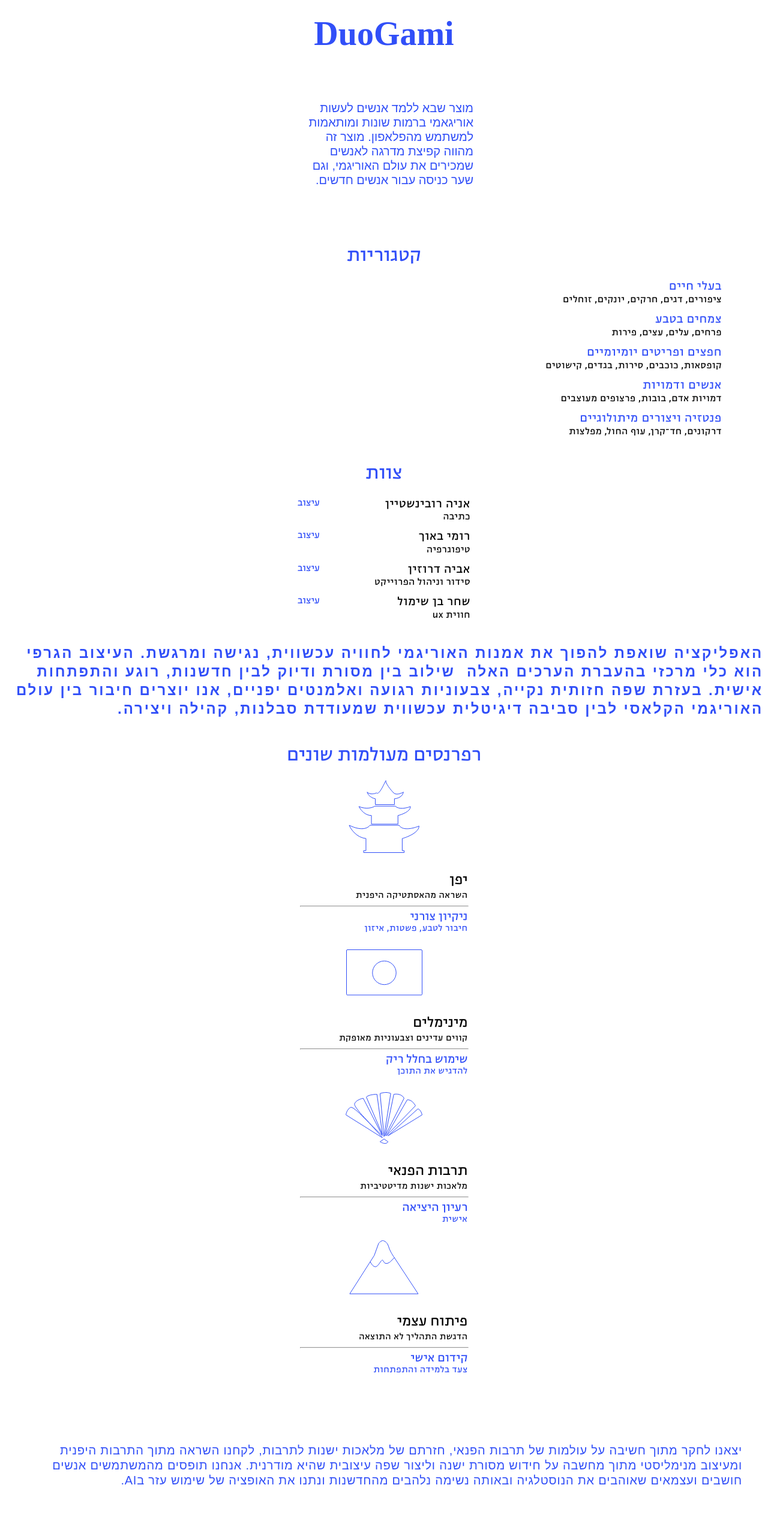
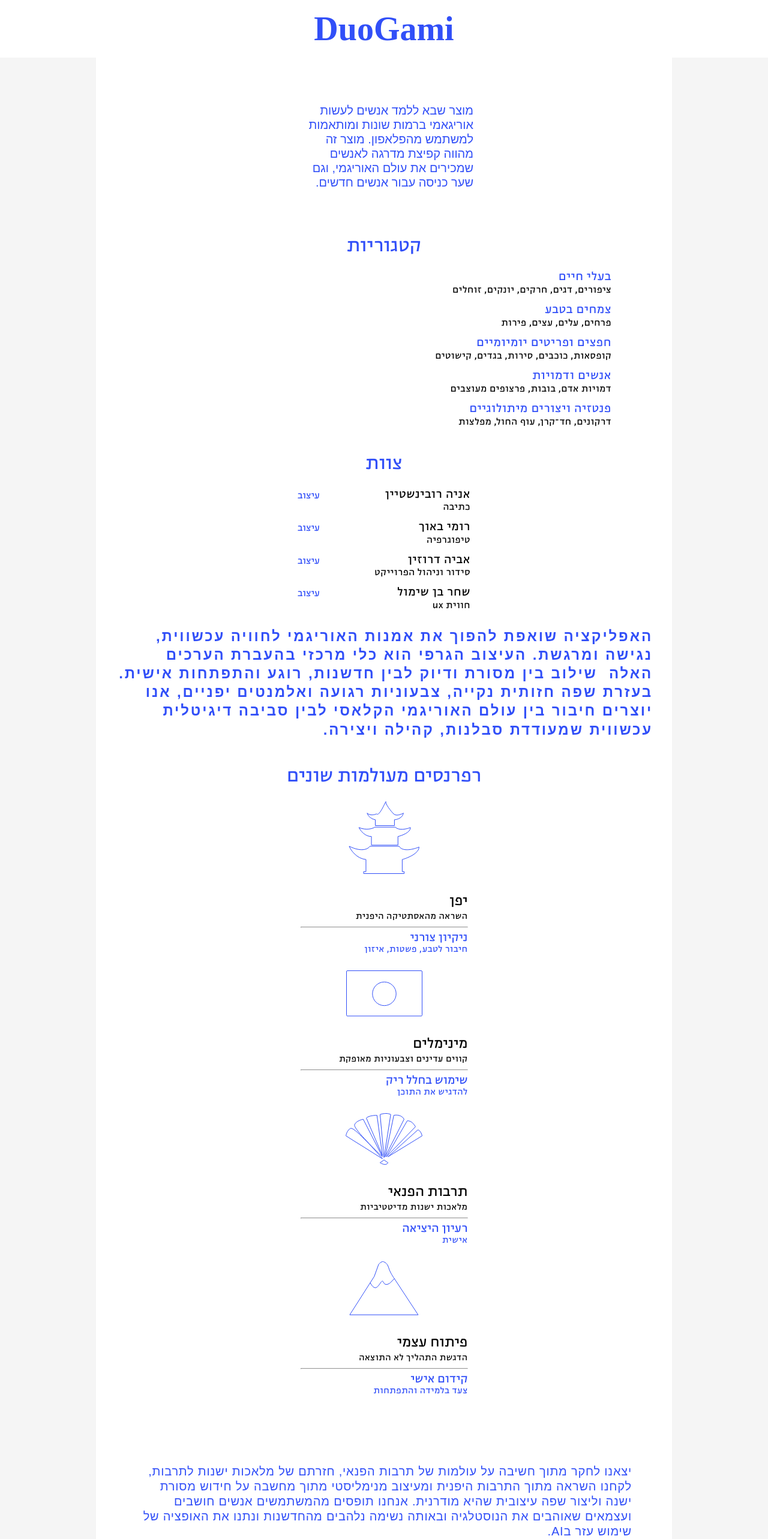
Before and after one commit to shirabercovici/shira-app, a Next.js app: page /design in a window 1280 px wide. Shown: the top 2566 px of the page at 60% size. Built offline with nearby package versions, Linux system fonts and the light colour scheme; a web font is replaced by a local one.

Commit message:
fix the css load problem in the design page

```diff
--- a/app/(desing)/design/page.tsx
+++ b/app/(desing)/design/page.tsx
@@ -4,8 +4,8 @@ import Link from "next/link";
 export default function DesignPage() {
   return (
     <div className={styles.rtlPage}>
-      <div className={styles.duogamiContent}>
-          <p>
+      <div>
+          <p className={styles.duogamiContent}>
             מוצר שבא ללמד אנשים לעשות אוריגאמי ברמות שונות ומותאמות למשתמש
             מהפלאפון. מוצר זה מהווה קפיצת מדרגה לאנשים שמכירים את עולם
             האוריגמי, וגם שער כניסה עבור אנשים חדשים.
@@ -24,17 +24,6 @@ export default function DesignPage() {
         <h6 className={styles.duogamiCategory}>פנטזיה ויצורים מיתולוגיים</h6>
         <p className={styles.duogamiP}>דרקונים, חד־קרן, עוף החול, מפלצות</p>
 
-        {/* <h3 className={styles.duogamiHeader}>צוות</h3>
-        <h6 className={styles.duogamiTeam}>אניה רובינשטיין</h6>
-        <p className={styles.duogamiP}>כתיבה</p>
-        <h6 className={styles.duogamiTeam}>רומי באוך</h6>
-        <p className={styles.duogamiP}>טיפוגרפיה</p>
-        <h6 className={styles.duogamiTeam}>אביה דרוזין</h6>
-        <p className={styles.duogamiP}>סידור וניהול הפרוייקט</p>
-        <h6 className={styles.duogamiTeam}>שחר בן שימול</h6>
-        <p className={styles.duogamiP}>חווית ux</p>
-
-      </div> */}
         <h3 className={styles.duogamiHeader}>צוות</h3>
         {/* Team Member 1 */}
         <div className={styles.teamMemberRow}>
@@ -72,8 +61,8 @@ export default function DesignPage() {
           <span className={styles.designLabel}>עיצוב</span>
         </div>
       </div>
-      <div className={styles.duogamiInfoBox}>
-          <p>
+      <div>
+          <p className={styles.duogamiInfoBox}>
 האפליקציה שואפת להפוך את אמנות האוריגמי לחוויה עכשווית, נגישה ומרגשת. העיצוב הגרפי הוא כלי מרכזי בהעברת הערכים האלה  שילוב בין מסורת ודיוק לבין חדשנות, רוגע והתפתחות אישית. בעזרת שפה חזותית נקייה, צבעוניות רגועה ואלמנטים יפניים, אנו יוצרים חיבור בין עולם האוריגמי הקלאסי לבין סביבה דיגיטלית עכשווית שמעודדת סבלנות, קהילה ויצירה.          </p>
       </div>
       <div>
@@ -107,14 +96,14 @@ export default function DesignPage() {
         <p className={styles.duogamiPBlue}>צעד בלמידה והתפתחות</p>
       </div>
 
-      <div className={styles.duogamiExp}>
-        <p>יצאנו לחקר מתוך חשיבה על עולמות של תרבות הפנאי, חזרתם של מלאכות ישנות לתרבות, לקחנו השראה מתוך התרבות היפנית ומעיצוב מנימליסטי מתוך מחשבה על חידוש מסורת ישנה וליצור שפה עיצובית שהיא מודרנית. אנחנו תופסים מהמשתמשים אנשים חושבים ועצמאים שאוהבים את הנוסטלגיה ובאותה נשימה נלהבים מהחדשנות ונתנו את האופציה של שימוש עזר בAI.</p>
+      <div>
+        <p className={styles.duogamiExp}>יצאנו לחקר מתוך חשיבה על עולמות של תרבות הפנאי, חזרתם של מלאכות ישנות לתרבות, לקחנו השראה מתוך התרבות היפנית ומעיצוב מנימליסטי מתוך מחשבה על חידוש מסורת ישנה וליצור שפה עיצובית שהיא מודרנית. אנחנו תופסים מהמשתמשים אנשים חושבים ועצמאים שאוהבים את הנוסטלגיה ובאותה נשימה נלהבים מהחדשנות ונתנו את האופציה של שימוש עזר בAI.</p>
       </div>
       <div>
         <h3 className={styles.duogamiHeader}>רכיבים</h3>
         <h6 className={styles.duogamiRef}>עיצוב מינימליסטי</h6>
         <p className={styles.duogamiRefP}>הכחול בא להעביר תחושת חדשנות, מתוך המלאכה אנחנו יוצרים משהו טרנדי.</p>
-        <img className={`${styles.duogamiImg} ${styles.circleImg}`} src="/design/circle.png" alt="cirle create" />
+        <img className={`${styles.duogamiImg} ${styles.circleImg}`} src="/design/circle.png" alt="circle create"/>
       </div>
       <div>
         <p className={styles.duogamiConclusion}>המרחב של שקט והתפתחות בתוך סט אפ שנותן תחושת שייכות וחדשנות, קווים פשוטים ונקיים.</p>
--- a/app/(desing)/layout.tsx
+++ b/app/(desing)/layout.tsx
@@ -1,42 +1,7 @@
 import type { ReactNode } from "react";
 import DesignNavbar from "@/lib/components/DesignNavbar";
 import styles from './layout.module.css';
-import localFont from "next/font/local";
 
-
-// Configure Masada (Defining Regular and Bold)
-const masada = localFont({
-  src: [
-    {
-      path: '../fonts/Masada-Book.otf',
-      weight: '400',
-      style: 'normal',
-    },
-    {
-      path: '../fonts/Masada-Bold.otf',
-      weight: '700',
-      style: 'normal',
-    },
-  ],
-  variable: '--font-masada',
-});
-
-// Configure EditorSans (Defining Normal and Medium)
-const editorSans = localFont({
-  src: [
-    {
-      path: '../fonts/EditorSans-Normal.otf',
-      weight: '400',
-      style: 'normal',
-    },
-    {
-      path: '../fonts/EditorSans-Medium.otf',
-      weight: '500',
-      style: 'normal',
-    },
-  ],
-  variable: '--font-editor-sans',
-});
 
 export const metadata = {
   title: "Design Studio - Shira's App",
@@ -45,7 +10,9 @@ export const metadata = {
 
 export default function DesignLayout({ children }: { children: ReactNode }) {
   return (
-    <div className={`${masada.variable} ${editorSans.variable} ${editorSans.className}`}>
+    // By combining the classNames, we give Next.js the strongest possible instruction
+    // to apply these fonts for this layout and its children during navigation.
+    <div>
       <DesignNavbar />
       <main className={styles.mainContent}>
         {children}
--- a/app/(main)/layout.tsx
+++ b/app/(main)/layout.tsx
@@ -1,6 +1,5 @@
 import Footer from "../../lib/components/Footer";
 import NavBar from "../../lib/components/Navbar";
-import "./styles/global.css";
 
 export default function MainLayout({
   children,
--- a/app/layout.tsx
+++ b/app/layout.tsx
@@ -1,6 +1,43 @@
 import type { Metadata } from "next";
 import type { ReactNode } from "react";
 import Script from "next/script";
+import localFont from "next/font/local";
+import "./styles/global.css";
+
+
+// Configure Masada (Defining Regular and Bold)
+export const masada = localFont({
+  src: [
+    {
+      path: './fonts/Masada-Book.otf',
+      weight: '400',
+      style: 'normal',
+    },
+    {
+      path: './fonts/Masada-Bold.otf',
+      weight: '700',
+      style: 'normal',
+    },
+  ],
+  variable: '--font-masada',
+});
+
+// Configure EditorSans (Defining Normal and Medium)
+export const editorSans = localFont({
+  src: [
+    {
+      path: './fonts/EditorSans-Normal.otf',
+      weight: '400',
+      style: 'normal',
+    },
+    {
+      path: './fonts/EditorSans-Medium.otf',
+      weight: '500',
+      style: 'normal',
+    },
+  ],
+  variable: '--font-editor-sans',
+});
 
 
 export const metadata: Metadata = {
@@ -16,8 +53,9 @@ export const metadata: Metadata = {
 
 export default function RootLayout({ children }: { children: ReactNode }) {
   return (
-    <html lang="en">
-      <body>
+    <html lang="en" className={`${masada.variable} ${editorSans.variable}`}>
+      {/* By default, the entire app will use editorSans. */}
+      <body className={editorSans.className}>
         {children}
         <Script src="https://accounts.google.com/gsi/client" async />
       </body>
```
Also changed, not shown: app/styles/global.css (renamed from app/(main)/styles/global.css), app/styles/reset.css (renamed from app/(main)/styles/reset.css).
